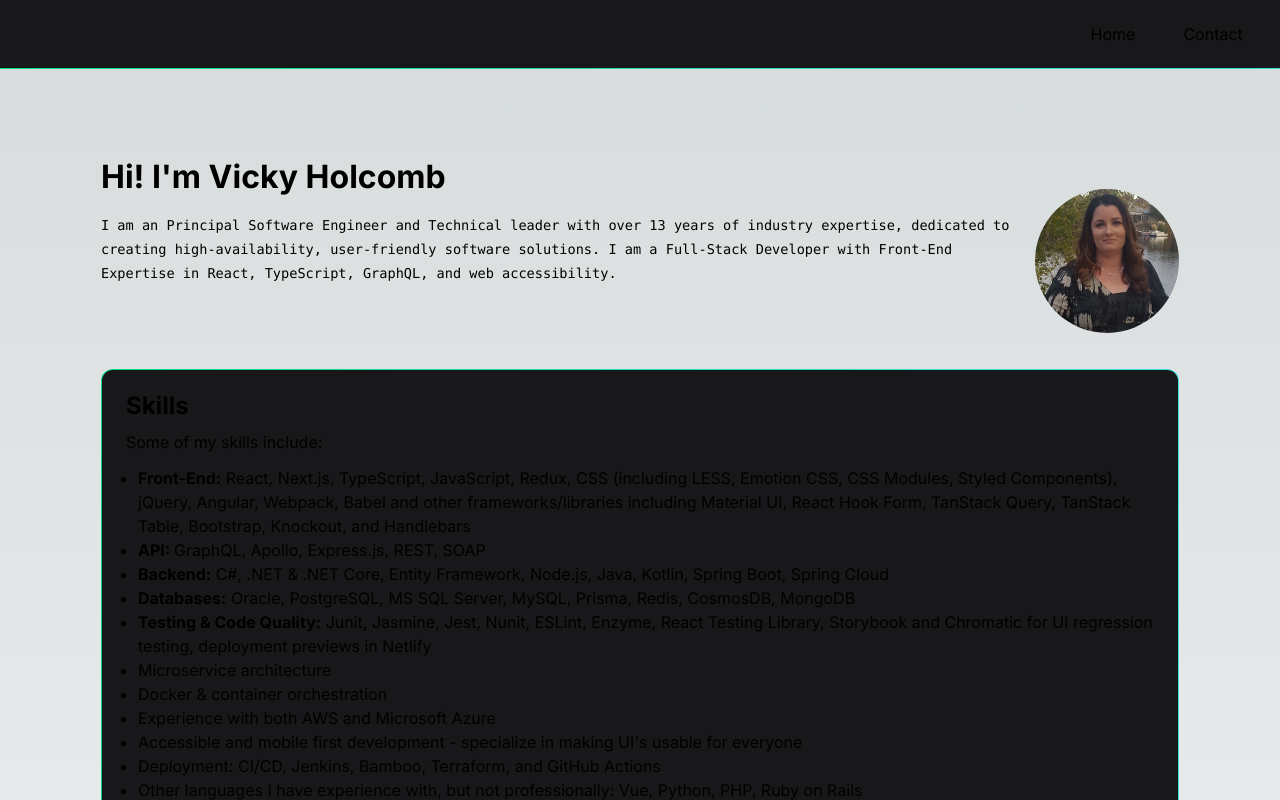
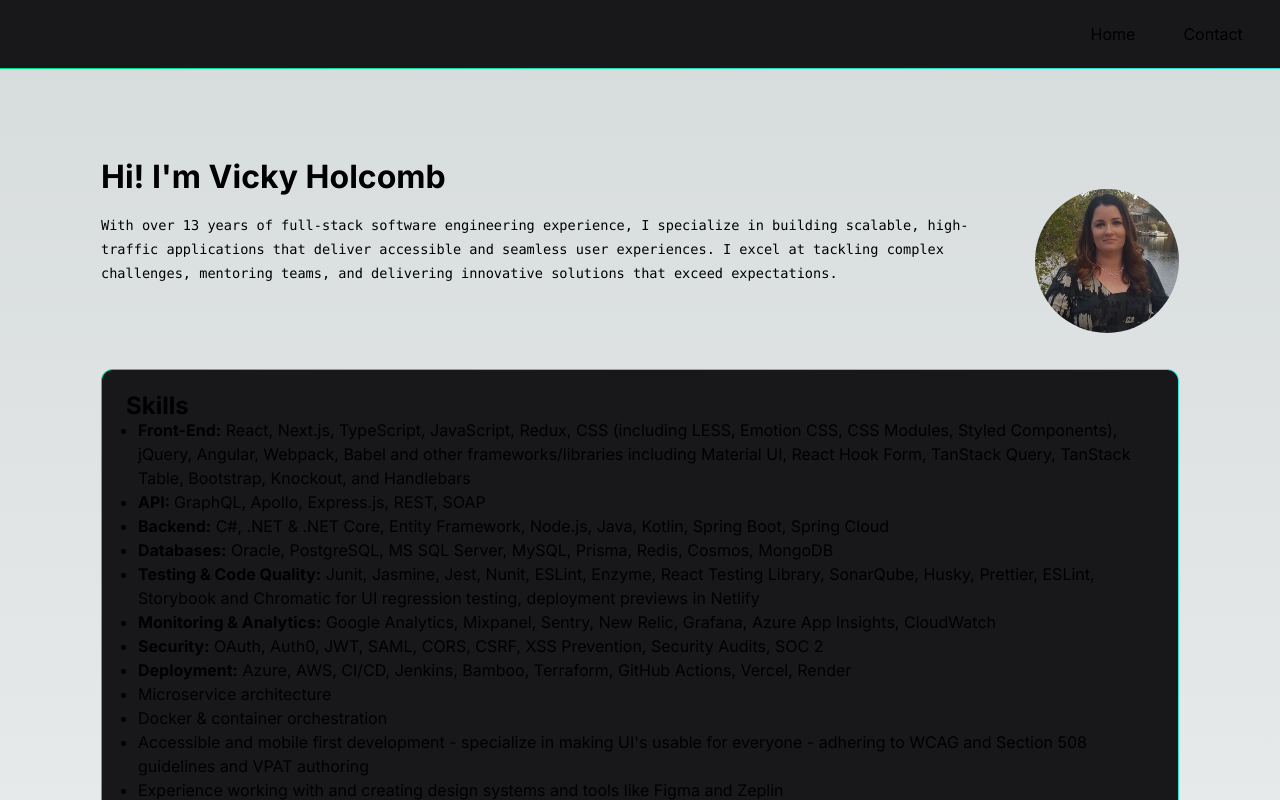
Before and after one commit to vholcomb/portfolio, a Next.js app: page / in a window 1280 px wide. Shown: the top 800 px of the page. Built offline with nearby package versions, Linux system fonts and the light colour scheme.

Commit message:
More updates to summary and skills

```diff
--- a/app/page.tsx
+++ b/app/page.tsx
@@ -8,7 +8,7 @@ const Home = () => (
       <div>
         <h1>{`Hi! I'm Vicky Holcomb`}</h1>
         <div className={styles.headerWrapper}>
-          <div className={styles.description}>I am an Principal Software Engineer and Technical leader with over 13 years of industry expertise, dedicated to creating high-availability, user-friendly software solutions.  I am a Full-Stack Developer with Front-End Expertise in React, TypeScript, GraphQL, and web accessibility.</div>
+          <div className={styles.description}>With over 13 years of full-stack software engineering experience, I specialize in building scalable, high-traffic applications that deliver accessible and seamless user experiences. I excel at tackling complex challenges, mentoring teams, and delivering innovative solutions that exceed expectations.</div>
           <Image
             priority
             src="/images/profile.jpg"
@@ -23,19 +23,21 @@ const Home = () => (
 
     <div className={styles.container}>
       <h2>Skills</h2>
-      <div className={styles.skills}>Some of my skills include:</div>
       <ul className={styles.skillList}>
         <li><strong>Front-End:</strong> React, Next.js, TypeScript, JavaScript, Redux, CSS (including LESS, Emotion CSS, CSS Modules, Styled Components), jQuery, Angular, Webpack, Babel and other frameworks/libraries including Material UI, React Hook Form, TanStack Query, TanStack Table, Bootstrap, Knockout, and Handlebars</li>
         <li><strong>API: </strong> GraphQL, Apollo, Express.js, REST, SOAP</li>
         <li><strong>Backend:</strong> C#, .NET & .NET Core, Entity Framework,  Node.js, Java, Kotlin, Spring Boot, Spring Cloud</li>
-        <li><strong>Databases:</strong> Oracle, PostgreSQL, MS SQL Server, MySQL, Prisma, Redis, CosmosDB, MongoDB</li>
-        <li><strong>Testing & Code Quality:</strong> Junit, Jasmine, Jest, Nunit, ESLint, Enzyme, React Testing Library, Storybook and Chromatic for UI regression testing, deployment previews in Netlify</li>
+        <li><strong>Databases:</strong> Oracle, PostgreSQL, MS SQL Server, MySQL, Prisma, Redis, Cosmos, MongoDB</li>
+        <li><strong>Testing & Code Quality:</strong> Junit, Jasmine, Jest, Nunit, ESLint, Enzyme, React Testing Library, SonarQube, Husky, Prettier, ESLint, Storybook and Chromatic for UI regression testing, deployment previews in Netlify</li>
+        <li><strong>Monitoring & Analytics:</strong> Google Analytics, Mixpanel, Sentry, New Relic, Grafana, Azure App Insights, CloudWatch</li>
+        <li><strong>Security:</strong> OAuth, Auth0, JWT, SAML, CORS, CSRF, XSS Prevention, Security Audits, SOC 2</li>
+        <li><strong>Deployment:</strong> Azure, AWS, CI/CD, Jenkins, Bamboo, Terraform, GitHub Actions, Vercel, Render</li>
         <li>Microservice architecture</li>
         <li>Docker & container orchestration</li>
-        <li>Experience with both AWS and Microsoft Azure</li>
-        <li>Accessible and mobile first development - specialize in making UI's usable for everyone</li>
-        <li>Deployment: CI/CD, Jenkins, Bamboo, Terraform, and GitHub Actions</li>
-        <li>Other languages I have experience with, but not professionally: Vue, Python, PHP, Ruby on Rails</li>
+        <li>Accessible and mobile first development - specialize in making UI's usable for everyone - adhering to WCAG and Section 508 guidelines and VPAT authoring</li>
+        <li>Experience working with and creating design systems and tools like Figma and Zeplin</li>
+        <li>Other languages I have experience with, but have not used professionally: Vue, Python, PHP, Ruby on Rails</li>
+        <li>Proficient in creating and enforcing coding standards and best practices</li>
         <li>Attention to Detail</li>
         <li>Project & Team Management</li>
         <li>Documentation & Technical Writing</li>
@@ -58,7 +60,7 @@ const Home = () => (
         <ProjectCard
           href='https://vue-shop-site.onrender.com/products'
           image='two-trees.png'
-          description='A full stack Vue project using a MongoDB database and Express.js backend. Deployed in Render.'
+          description='A full stack project using Vue with a MongoDB database and Express.js backend. Deployed in Render.'
           title='Two Trees Olive Oil Vue Project'
         />
         <ProjectCard
```
